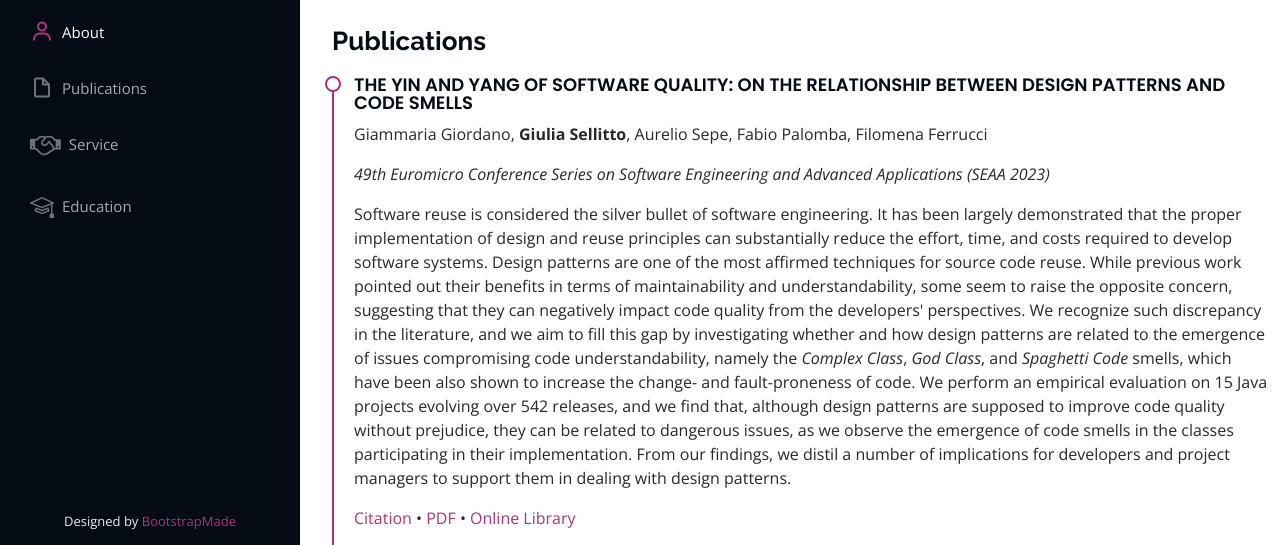
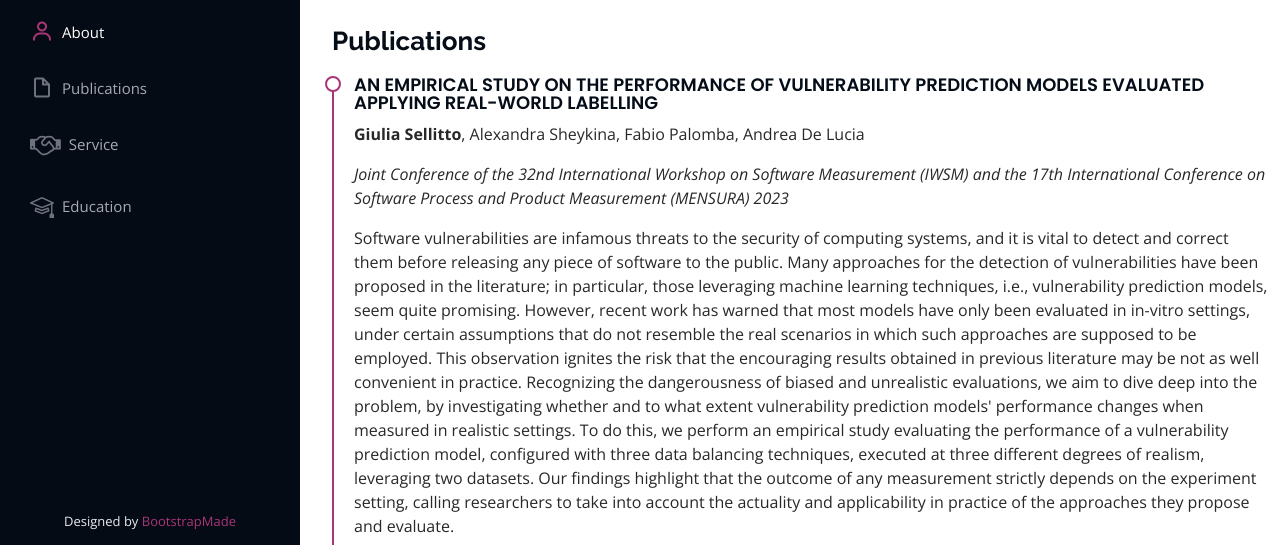
Before and after one commit to giuliasellitto7/giuliasellitto7.github.io, a plain HTML site: page index.html in a window 1280 px wide. Shown: the part 254-799 px from the top of the page. Drawn offline with nearby package versions, Linux system fonts and the light colour scheme; files whose address does not match are found by name.

Commit message:
mensura2023

```diff
--- a/index.html
+++ b/index.html
@@ -149,6 +149,41 @@
             <div class="row">
                 <div class="col" data-aos="fade-up">
                     <h2 class="resume-title">Publications</h2>
+
+                    <div class="resume-item pb-0">
+                        <h4>An Empirical Study on the Performance of Vulnerability Prediction Models Evaluated Applying
+                            Real-world Labelling</h4>
+                        <p><b>Giulia Sellitto</b>, Alexandra Sheykina, Fabio Palomba, Andrea De Lucia
+                        </p>
+                        <p><em>Joint Conference of the 32nd International Workshop on Software Measurement (IWSM) and
+                            the 17th International
+                            Conference on Software Process and Product Measurement (MENSURA) 2023</em></p>
+                        <p>
+                            Software vulnerabilities are infamous threats to the security of computing systems, and it
+                            is vital to detect and correct them before releasing any piece of software to the public.
+                            Many approaches for the detection of vulnerabilities have been proposed in the literature;
+                            in particular, those leveraging machine learning techniques, i.e., vulnerability prediction
+                            models, seem quite promising. However, recent work has warned that most models have only
+                            been evaluated in in-vitro settings, under certain assumptions that do not resemble the real
+                            scenarios in which such approaches are supposed to be employed. This observation ignites the
+                            risk that the encouraging results obtained in previous literature may be not as well
+                            convenient in practice. Recognizing the dangerousness of biased and unrealistic evaluations,
+                            we aim to dive deep into the problem, by investigating whether and to what extent
+                            vulnerability prediction models' performance changes when measured in realistic settings. To
+                            do this, we perform an empirical study evaluating the performance of a vulnerability
+                            prediction model, configured with three data balancing techniques, executed at three
+                            different degrees of realism, leveraging two datasets. Our findings highlight that the
+                            outcome of any measurement strictly depends on the experiment setting, calling researchers
+                            to take into account the actuality and applicability in practice of the approaches they
+                            propose and evaluate.
+                        </p>
+                        <a href="bib/sellitto2023iwsmmensura.bib" target="_blank">Citation</a>
+                        &#x2022;
+                        <a href="pdf/Sellitto-IWSM-MENSURA2023-An-Empirical-Study-on-the-Performance-of-Vulnerability-Prediction-Models-Evaluated-Applying-Real-world-Labelling.pdf" target="_blank">PDF</a>
+                        &#x2022;
+                        <a href="https://doi.org/" target="_blank">Online Library</a>
+                        <div style="height: 20px;"></div>
+                    </div><!-- End Item -->
 
                     <div class="resume-item pb-0">
                         <h4>The Yin and Yang of Software Quality: On the Relationship between Design Patterns and Code
```
Also changed, not shown: 1 other file.
